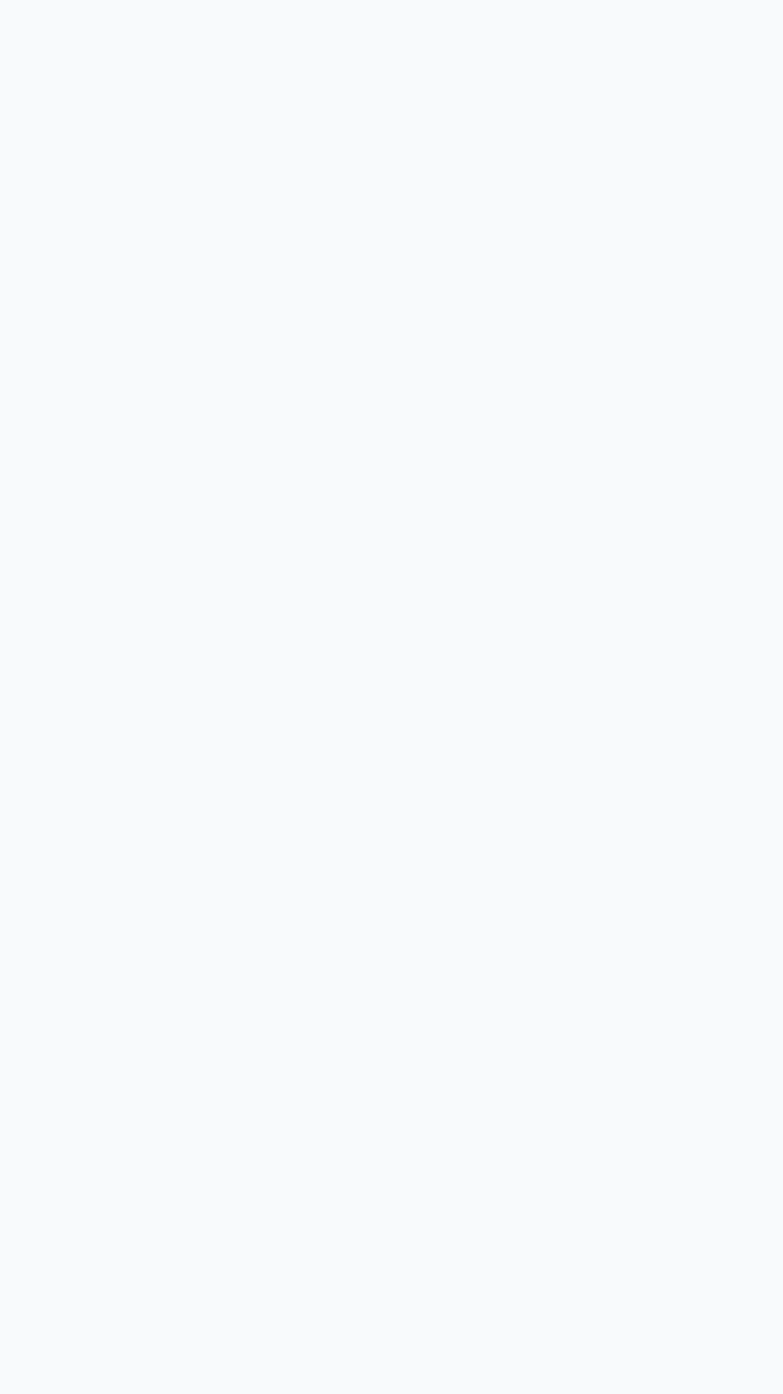
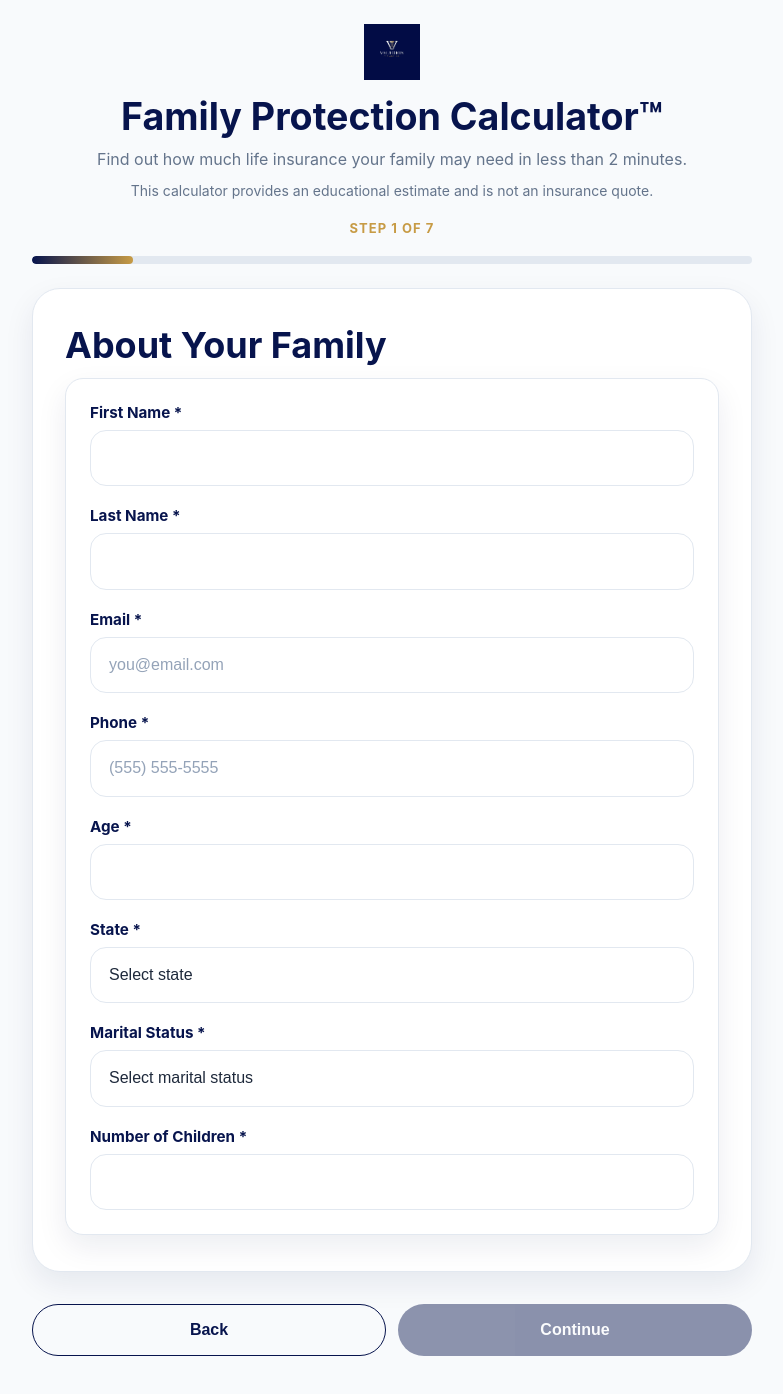
Before and after one commit to luisp-svg/valtoris-financial-site-3, a React (Vite) app: page /protection-gap in a window 1280 px wide. Before the commit this address had no page. Shown: the top 1394 px of the page, without its empty margins (248-1031 px from the left). Before the commit the page ends 800 px from the top, so only its background shows below. Built offline with nearby package versions, Linux system fonts and the light colour scheme.

Commit message:
Rename public routes for production

```diff
--- a/components/SiteHeader.tsx
+++ b/components/SiteHeader.tsx
@@ -1,5 +1,6 @@
 import { useState } from 'react'
 import { Link } from 'react-router-dom'
+import { ROUTES } from '../constants/routes'
 import BrandLogo from './BrandLogo'
 
 export default function SiteHeader() {
@@ -8,17 +9,17 @@ export default function SiteHeader() {
   return (
     <header className="header">
       <div className="container header-inner">
-        <Link to="/" className="logo-link">
+        <Link to={ROUTES.home} className="logo-link">
           {!showTextLogo && (
             <BrandLogo className="logo-image" onMissing={() => setShowTextLogo(true)} />
           )}
           {showTextLogo && <span className="logo-text">Valtoris Financial</span>}
         </Link>
         <nav className="nav" aria-label="Primary">
-          <Link to="/">Home</Link>
-          <Link to="/checkup">Family Financial Report Card™</Link>
-          <Link to="/protectioncalc">Protection Calculator™</Link>
-          <Link to="/business">Business Financial Report Card™</Link>
+          <Link to={ROUTES.home}>Home</Link>
+          <Link to={ROUTES.checkup}>Family Financial Report Card™</Link>
+          <Link to={ROUTES.protectionGap}>Protection Calculator™</Link>
+          <Link to={ROUTES.businessReportCard}>Business Financial Report Card™</Link>
         </nav>
       </div>
     </header>
--- /dev/null
+++ b/constants/routes.ts
@@ -0,0 +1,10 @@
+export const ROUTES = {
+  home: '/',
+  reportCard: '/report-card',
+  reportCardResults: '/results',
+  protectionGap: '/protection-gap',
+  protectionResults: '/protection-results',
+  businessReportCard: '/business-report-card',
+  checkup: '/checkup',
+  schedule: '/schedule',
+} as const
--- a/pages/FamilyProtectionCalculator.tsx
+++ b/pages/FamilyProtectionCalculator.tsx
@@ -1,5 +1,6 @@
 import { useEffect, useMemo, useState } from 'react'
 import { useNavigate } from 'react-router-dom'
+import { ROUTES } from '../constants/routes'
 import NavigationButtons from '../components/assessment/NavigationButtons'
 import CalculatorLayout from '../components/calculator/CalculatorLayout'
 import { CALCULATOR_STORAGE_KEY, CALCULATOR_TOTAL_STEPS } from '../components/calculator/constants'
@@ -54,7 +55,7 @@ export default function FamilyProtectionCalculator() {
 
   function handleBack() {
     if (currentStep === 1) {
-      navigate('/')
+      navigate(ROUTES.home)
       return
     }
     setCurrentStep((step) => step - 1)
@@ -79,7 +80,7 @@ export default function FamilyProtectionCalculator() {
       submissionWarning = CALCULATOR_SUBMISSION_WARNING
     }
 
-    navigate('/protection-results', {
+    navigate(ROUTES.protectionResults, {
       state: { answers, submissionWarning },
     })
   }
--- a/pages/FamilyProtectionResults.tsx
+++ b/pages/FamilyProtectionResults.tsx
@@ -1,6 +1,7 @@
 import { useLocation, useNavigate } from 'react-router-dom'
 import BrandLogo from '../components/BrandLogo'
 import ScheduleReportCardLink from '../components/ScheduleReportCardLink'
+import { ROUTES } from '../constants/routes'
 import {
   calculateSelectedNeed,
   formatCurrency,
@@ -82,7 +83,7 @@ export default function FamilyProtectionResults() {
           <button
             type="button"
             className="protection-results-back"
-            onClick={() => navigate('/protectioncalc')}
+            onClick={() => navigate(ROUTES.protectionGap)}
           >
             Recalculate Protection Need
           </button>
--- a/pages/FamilyReportCardResults.tsx
+++ b/pages/FamilyReportCardResults.tsx
@@ -1,6 +1,7 @@
 import { useLocation, useNavigate } from 'react-router-dom'
 import BrandLogo from '../components/BrandLogo'
 import ScheduleReportCardLink from '../components/ScheduleReportCardLink'
+import { ROUTES } from '../constants/routes'
 import PriorityRecommendationCard from '../components/results/PriorityRecommendationCard'
 import { DEMO_ANSWERS_STORAGE_KEY } from '../components/assessment/constants'
 import { DemoAssessmentAnswers, INITIAL_DEMO_ANSWERS } from '../components/assessment/types'
@@ -137,7 +138,7 @@ export default function FamilyReportCardResults() {
             personalized Family Financial Blueprint™.
           </p>
           <ScheduleReportCardLink className="results-cta-button" />
-          <button type="button" className="results-back-link" onClick={() => navigate('/assessment')}>
+          <button type="button" className="results-back-link" onClick={() => navigate(ROUTES.reportCard)}>
             Retake Assessment
           </button>
         </section>
--- a/pages/FinancialProtectionAssessment.tsx
+++ b/pages/FinancialProtectionAssessment.tsx
@@ -1,5 +1,6 @@
 import { useMemo, useState } from 'react'
 import { useNavigate } from 'react-router-dom'
+import { ROUTES } from '../constants/routes'
 import AssessmentLayout from '../components/assessment/AssessmentLayout'
 import NavigationButtons from '../components/assessment/NavigationButtons'
 import { DEMO_ANSWERS_STORAGE_KEY, DEMO_ASSESSMENT_STEPS } from '../components/assessment/constants'
@@ -57,7 +58,7 @@ export default function FinancialProtectionAssessment() {
 
   function handleBack() {
     if (currentStep === 1) {
-      navigate('/')
+      navigate(ROUTES.home)
       return
     }
     setCurrentStep((step) => step - 1)
@@ -72,7 +73,7 @@ export default function FinancialProtectionAssessment() {
     }
 
     sessionStorage.setItem(DEMO_ANSWERS_STORAGE_KEY, JSON.stringify(answers))
-    navigate('/results', { state: { answers } })
+    navigate(ROUTES.reportCardResults, { state: { answers } })
   }
 
   return (
--- a/pages/HomePage.tsx
+++ b/pages/HomePage.tsx
@@ -1,4 +1,5 @@
 import { Link } from 'react-router-dom'
+import { ROUTES } from '../constants/routes'
 import HeroVisual from '../components/HeroVisual'
 import LeadForm from '../components/LeadForm'
 
@@ -16,8 +17,8 @@ export default function HomePage() {
               and opportunities, and provide a personalized roadmap toward becoming Legacy Ready™.
             </p>
             <div style={{ display: 'flex', gap: 12, flexWrap: 'wrap', marginTop: 20 }}>
-              <Link className="button" to="/assessment">Get My Family Financial Report Card™</Link>
-              <Link className="button secondary" to="/results">See a Sample Family Financial Report Card™</Link>
+              <Link className="button" to={ROUTES.reportCard}>Get My Family Financial Report Card™</Link>
+              <Link className="button secondary" to={ROUTES.reportCardResults}>See a Sample Family Financial Report Card™</Link>
             </div>
           </div>
           <HeroVisual />
--- a/src/App.tsx
+++ b/src/App.tsx
@@ -1,7 +1,8 @@
 import { ReactNode } from 'react'
-import { Routes, Route } from 'react-router-dom'
+import { Navigate, Route, Routes } from 'react-router-dom'
 import SiteHeader from '../components/SiteHeader'
 import SiteFooter from '../components/SiteFooter'
+import { ROUTES } from '../constants/routes'
 import HomePage from '../pages/HomePage'
 import CheckupPage from '../pages/CheckupPage'
 import FamilyProtectionCalculator from '../pages/FamilyProtectionCalculator'
@@ -24,11 +25,15 @@ function SiteLayout({ children }: { children: ReactNode }) {
 export default function App() {
   return (
     <Routes>
-      <Route path="/assessment" element={<FinancialProtectionAssessment />} />
-      <Route path="/results" element={<FamilyReportCardResults />} />
-      <Route path="/schedule" element={<ScheduleReportCardPage />} />
+      <Route path={ROUTES.reportCard} element={<FinancialProtectionAssessment />} />
+      <Route path="/assessment" element={<Navigate to={ROUTES.reportCard} replace />} />
+      <Route path="/report" element={<Navigate to={ROUTES.reportCard} replace />} />
+
+      <Route path={ROUTES.reportCardResults} element={<FamilyReportCardResults />} />
+      <Route path={ROUTES.schedule} element={<ScheduleReportCardPage />} />
+
       <Route
-        path="/"
+        path={ROUTES.home}
         element={
           <SiteLayout>
             <HomePage />
@@ -36,23 +41,30 @@ export default function App() {
         }
       />
       <Route
-        path="/checkup"
+        path={ROUTES.checkup}
         element={
           <SiteLayout>
             <CheckupPage />
           </SiteLayout>
         }
       />
-      <Route path="/protectioncalc" element={<FamilyProtectionCalculator />} />
-      <Route path="/protection-results" element={<FamilyProtectionResults />} />
+
+      <Route path={ROUTES.protectionGap} element={<FamilyProtectionCalculator />} />
+      <Route path="/protectioncalc" element={<Navigate to={ROUTES.protectionGap} replace />} />
+      <Route path="/calculator" element={<Navigate to={ROUTES.protectionGap} replace />} />
+
+      <Route path={ROUTES.protectionResults} element={<FamilyProtectionResults />} />
+
       <Route
-        path="/business"
+        path={ROUTES.businessReportCard}
         element={
           <SiteLayout>
             <BusinessReportCardPage />
           </SiteLayout>
         }
       />
+      <Route path="/business" element={<Navigate to={ROUTES.businessReportCard} replace />} />
+      <Route path="/business-assessment" element={<Navigate to={ROUTES.businessReportCard} replace />} />
     </Routes>
   )
 }
```
Also changed, not shown: 3 other files (tests, documents, lock files or other folders).
